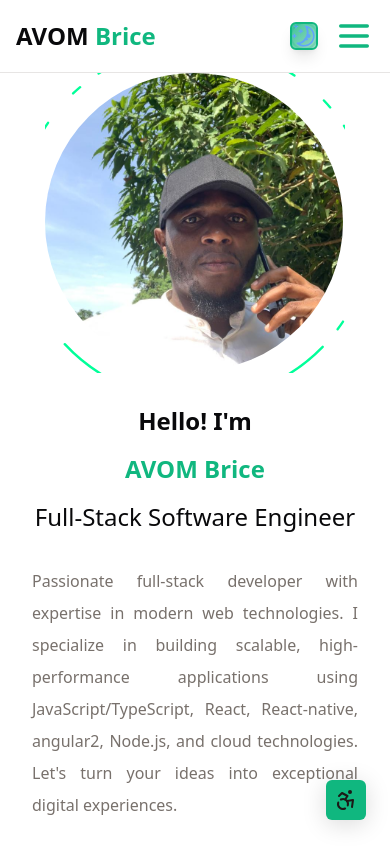
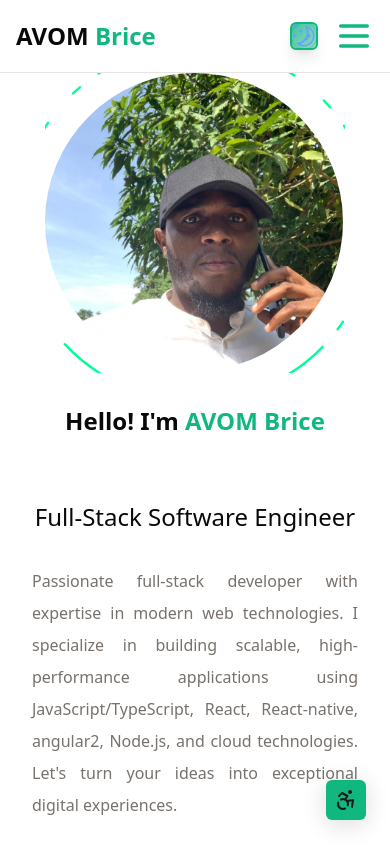
Before and after one commit to frckbrice/my_portfolio, a Next.js app: page / in a window 390 px wide. Shown: the top 866 px of the page. Built offline with nearby package versions, Linux system fonts and the light colour scheme.

Commit message:
fix: ensure homepage heading is accessible and matches test

```diff
--- a/src/components/features/home-page/components/home-page.tsx
+++ b/src/components/features/home-page/components/home-page.tsx
@@ -32,13 +32,12 @@ export function Homepage({
           <div className="flex flex-col xl:flex-row items-center justify-between ">
             {/* text */}
             <div className="text-center xl:text-left order-2 xl:order-none">
-              <div className="text-[24px] sm:text-3xl xl:text-4xl font-semibold mb-6 ">
-                Hello! I'm <br />
-                <span className="text-accent">AVOM Brice</span>
-                <h3 className="sm:hidden font-medium text-[24px] sm:text-3xl xl:text-4xl">
-                  Full-Stack Software Engineer
-                </h3>
-              </div>
+              <h1 className="text-[24px] sm:text-3xl xl:text-4xl font-semibold mb-6">
+                Hello! I'm <span className="text-accent">AVOM Brice</span>
+                <span className="block sm:hidden font-medium text-[24px] sm:text-3xl xl:text-4xl">
+                  <br />Full-Stack Software Engineer
+                </span>
+              </h1>
               <p className="text-justify max-w-[500px] mb-6 sm:mb-8 text-muted-foreground pb-4">
                 Passionate full-stack developer with expertise in modern web
                 technologies. I specialize in building scalable,
```
Also changed, not shown: 2 other files (tests, documents, lock files or other folders).
